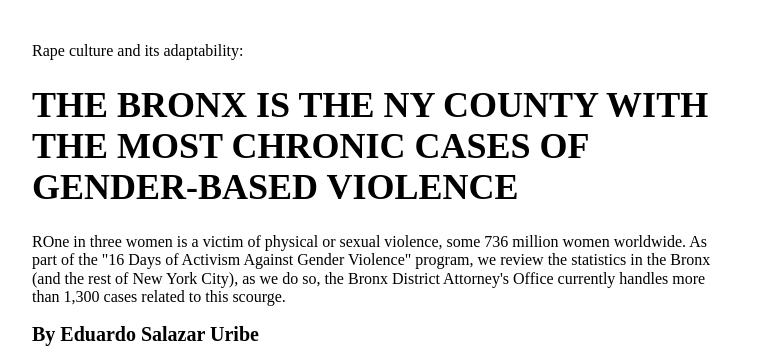
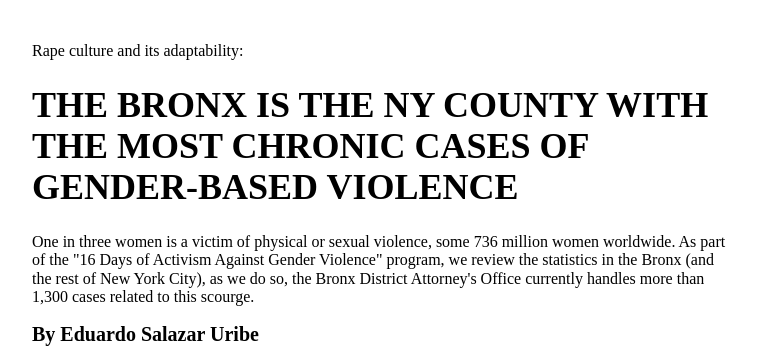
Before and after one commit to eduardosalazar51/genderviolence, a plain HTML site: page index.html in a window 1280 px wide. Shown: the top 360 px of the page, without its empty margins (258-1021 px from the left). Drawn offline with nearby package versions, Linux system fonts and the light colour scheme.

Commit message:
Update index.html

```diff
--- a/index.html
+++ b/index.html
@@ -23,7 +23,7 @@
 <div class ="container">
 	<p> Rape culture and its adaptability: </p>
 	<h1>THE BRONX IS THE NY COUNTY WITH THE MOST CHRONIC CASES OF GENDER-BASED VIOLENCE </h1>
-	<p> ROne in three women is a victim of physical or sexual violence, some 736 million women worldwide. As part of the "16 Days of Activism Against Gender Violence" program, we review the statistics in the Bronx (and the rest of New York City), as we do so, the Bronx District Attorney's Office currently handles more than 1,300 cases related to this scourge.</p>
+	<p> One in three women is a victim of physical or sexual violence, some 736 million women worldwide. As part of the "16 Days of Activism Against Gender Violence" program, we review the statistics in the Bronx (and the rest of New York City), as we do so, the Bronx District Attorney's Office currently handles more than 1,300 cases related to this scourge.</p>
   	<h2> By Eduardo Salazar Uribe </h2>
 	<h3> December 16, 2022</h3>
 	<img src="https://globalvoices.org/wp-content/uploads/2020/12/WOMEN-777x600.jpg" alt= "gender-violence”>
```
